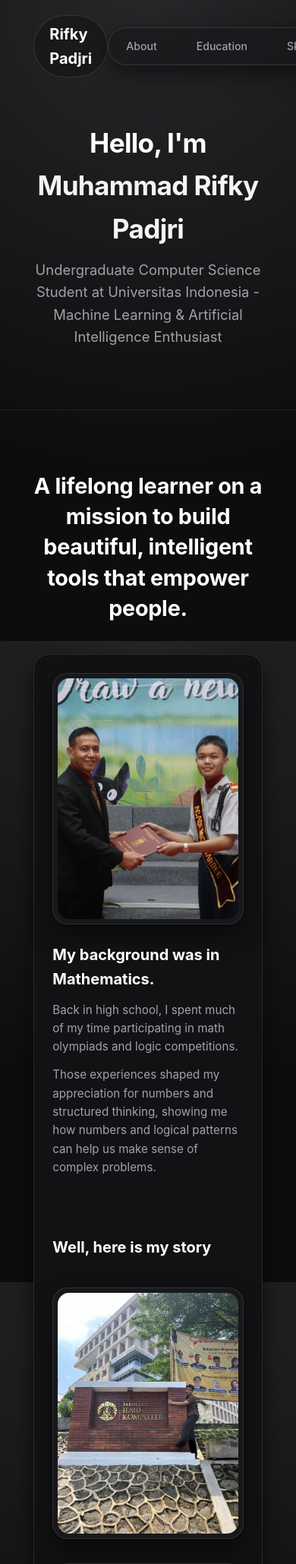
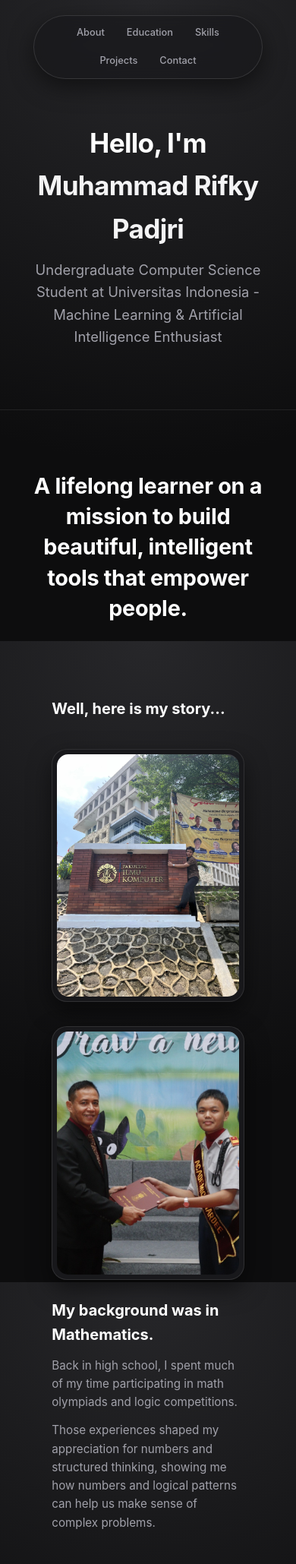
Before and after one commit to rifkypadjri/myportofolio, a Django app: page / in a window 390 px wide. Shown: the top 2059 px of the page at 76% size. Run offline with Django 5.2, Linux system fonts and the light colour scheme.

Commit message:
fix bug tampilan di mobile

```diff
--- a/static/css/style.css
+++ b/static/css/style.css
@@ -134,7 +134,6 @@ section {
   letter-spacing: -0.01em;
 }
 
-/* About Section & Staggered Story Grid */
 #about {
   background: transparent;
 }
@@ -146,10 +145,7 @@ section {
   max-width: 950px;
   margin: 0 auto;
   padding: 2.5rem 1.5rem;
-  background-color: #121215;
   border-radius: 20px;
-  border: 1px solid rgba(255, 255, 255, 0.1);
-  box-shadow: 0 10px 35px rgba(0, 0, 0, 0.6);
 }
 
 .story-col {
@@ -397,9 +393,21 @@ footer {
     padding: 1.5rem;
   }
 
+  nav {
+    flex-direction: column;
+    gap: 12px;
+  }
+
   .nav-links {
-    gap: 1rem;
-    font-size: 0.9rem;
+    flex-wrap: wrap;
+    justify-content: center;
+    padding: 6px;
+    gap: 5px;
+  }
+
+  .nav-links a {
+    padding: 6px 12px;
+    font-size: 0.8rem;
   }
 
   .hero-content h1 {
--- a/templates/index.html
+++ b/templates/index.html
@@ -11,7 +11,6 @@
     <header>
       <div class="container">
         <nav>
-          <a href="#home" class="logo">Rifky Padjri</a>
           <ul class="nav-links">
             <li><a href="#about">About</a></li>
             <li><a href="#education">Education</a></li>
@@ -42,6 +41,17 @@
           that empower people.
         </h2>
         <div class="story-grid">
+          <!-- URUTAN 1: Well, here is my story -->
+          <div class="story-col">
+            <div class="story-text">
+              <h3><br />Well, here is my story...<br /></h3>
+            </div>
+            <div class="story-card">
+              <img src="/static/img/foto2.jpeg" alt="Foto Kanan" />
+            </div>
+          </div>
+
+          <!-- URUTAN 2: My background was in Mathematics -->
           <div class="story-col">
             <div class="story-card">
               <img src="/static/img/foto1.jpeg" alt="Foto Kiri" />
@@ -53,46 +63,18 @@
                 math olympiads and logic competitions.
               </p>
               <p>
-                Those experiences shaped my appreciation for numbers and structured
-                thinking, showing me how numbers and logical patterns can help
-                us make sense of complex problems.
-            </div>
-          </div>
-
-          <!-- Kolom Kanan (Teks di atas, Foto di bawah) -->
-          <div class="story-col">
-            <div class="story-text">
-              <h3><br>Well, here is my story<br></h3>
-            </div>
-            <div class="story-card">
-              <img src="/static/img/foto2.jpeg" alt="Foto Kanan" />
-            </div>
-          </div>
-
-          <div class="story-col">
-            <div class="story-card">
-              <img src="/static/img/foto3.jpeg" alt="Foto Kiri" />
-            </div>
-            <div class="story-text">
-              <h2>Excited for the Journey Ahead!</h2>
-              <p>
-                This passion led me to discover how data can bridge the gap between abstract logic
-                and real-world impact. As I explored this field, I realized that data is far more
-                than just numbers, it is a powerful way to understand complex situations and create
-                meaningful solutions for people.
-              </p>
-              <p>
-                Because of this, I am deeply excited to keep
-                learning, exploring new ideas, and discovering incredible opportunities ahead.
-                Every problem is a new puzzle waiting to be solved, and I look forward to creating
-                solutions that truly make a difference.
+                Those experiences shaped my appreciation for numbers and
+                structured thinking, showing me how numbers and logical patterns
+                can help us make sense of complex problems.
               </p>
             </div>
           </div>
 
+          <!-- URUTAN 3: But, I wanted more! -->
           <div class="story-col">
             <div class="story-text">
               <h3>But, I wanted more!</h3>
+              <p>
                 Upon entering Universitas Indonesia, I realized I didn't just
                 want to solve equations on paper. I wanted to apply that
                 mathematical precision to real-world impact. That was when I
@@ -106,6 +88,28 @@
             </div>
           </div>
 
+          <!-- URUTAN 4: Excited for the Journey Ahead! -->
+          <div class="story-col">
+            <div class="story-card">
+              <img src="/static/img/foto3.jpeg" alt="Foto Kiri" />
+            </div>
+            <div class="story-text">
+              <h2>Excited for the Journey Ahead!</h2>
+              <p>
+                This passion led me to discover how data can bridge the gap
+                between abstract logic and real-world impact. As I explored this
+                field, I realized that data is far more than just numbers, it is
+                a powerful way to understand complex situations and create
+                meaningful solutions for people.
+              </p>
+              <p>
+                Because of this, I am deeply excited to keep learning, exploring
+                new ideas, and discovering incredible opportunities ahead. Every
+                problem is a new puzzle waiting to be solved, and I look forward
+                to creating solutions that truly make a difference.
+              </p>
+            </div>
+          </div>
         </div>
       </div>
     </section>
@@ -186,13 +190,17 @@
           <!-- Project 2 -->
           <div class="project-card">
             <div class="photo-frame-polaroid">
-              <img src="/static/img/porto2.png" alt="Personal Portfolio Website" />
+              <img
+                src="/static/img/porto2.png"
+                alt="Personal Portfolio Website"
+              />
             </div>
             <div>
               <h3>FoundrOS — Supplier, Inventory & Payment Automation</h3>
               <p>
-                autonomous multi-agent ops for startups, vendor discovery (maps + Repliz),
-                POS stock alerts below 20%, and DOKU supplier payments on Telegram.
+                autonomous multi-agent ops for startups, vendor discovery (maps
+                + Repliz), POS stock alerts below 20%, and DOKU supplier
+                payments on Telegram.
               </p>
             </div>
             <div class="tech-tags">
@@ -205,7 +213,10 @@
           <!-- Project 3 -->
           <div class="project-card">
             <div class="photo-frame-polaroid">
-              <img src="/static/img/porto3.png" alt="Eksplorasi Data Mining & AI" />
+              <img
+                src="/static/img/porto3.png"
+                alt="Eksplorasi Data Mining & AI"
+              />
             </div>
             <div>
               <h3>Multimodal speech emotion recognition</h3>
@@ -251,7 +262,9 @@
     <!-- Footer -->
     <footer>
       <div class="container">
-        <p>&copy; 2026 Muhammad Rifky Padjri. All Rights Reserved.</p>
+        <p>
+          &copy; 2026 Muhammad Rifky Padjri - 2506585800 . All Rights Reserved.
+        </p>
       </div>
     </footer>
   </body>
```
